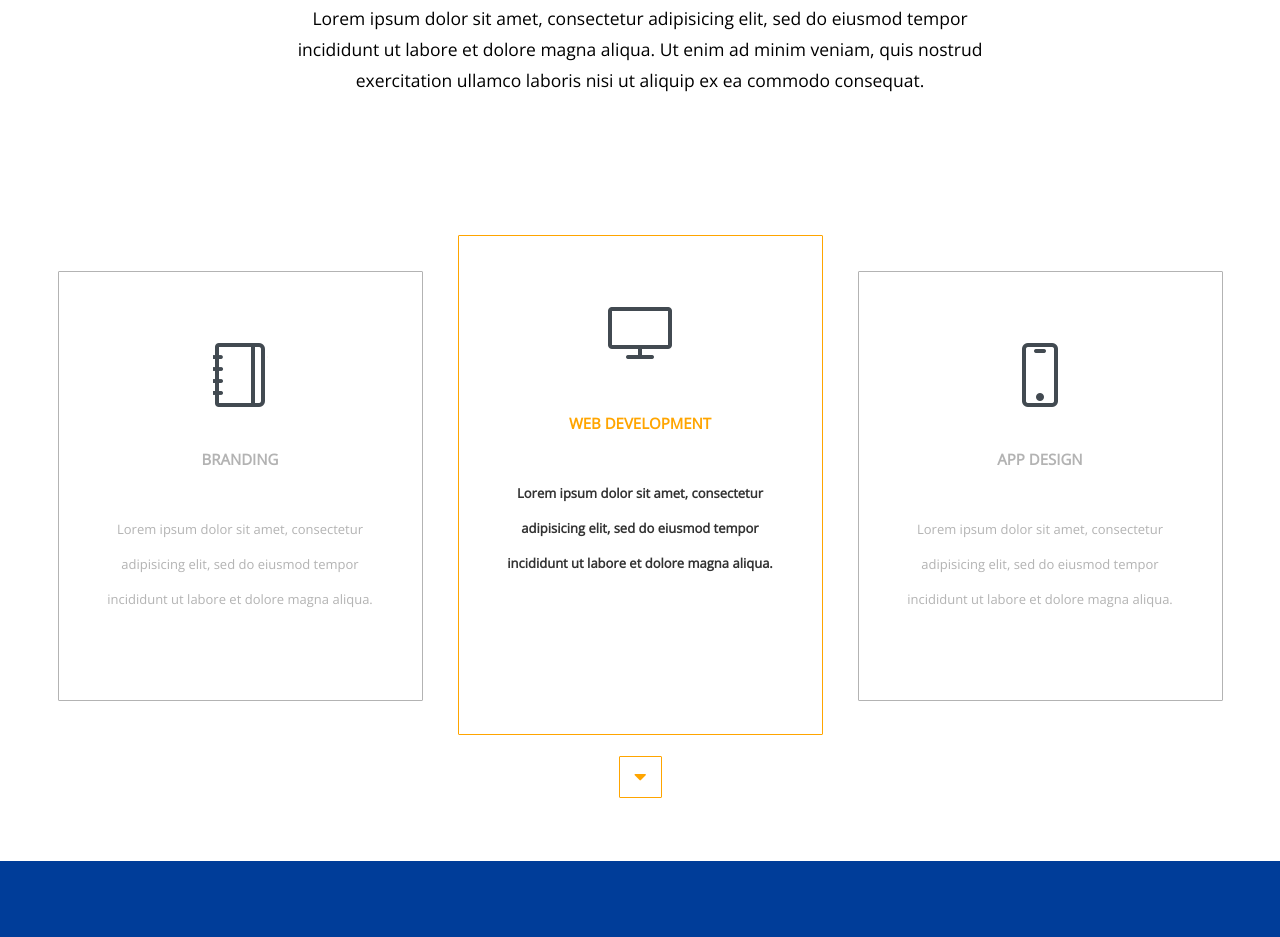
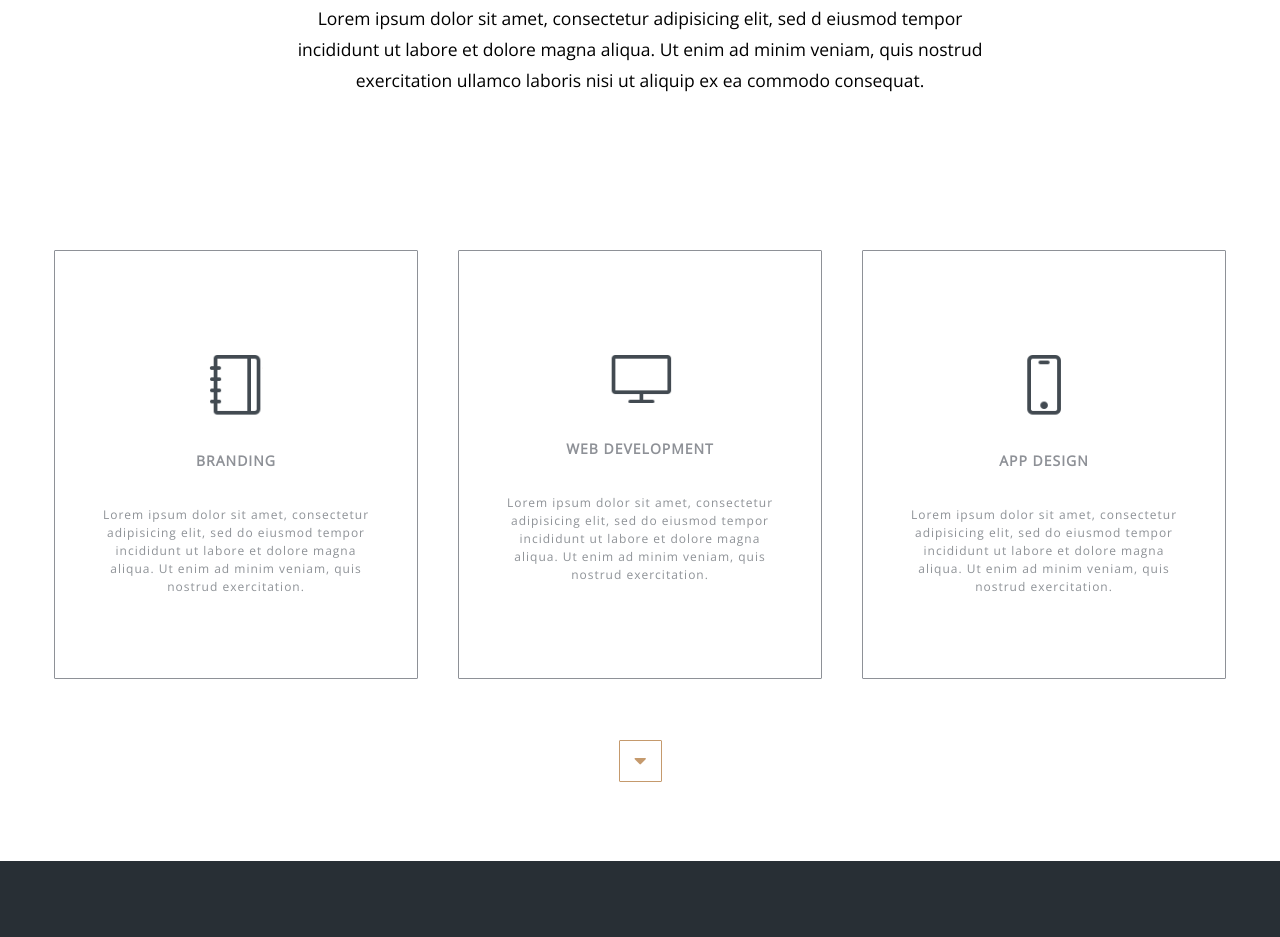
Before and after one commit to juan-apa/Entrega-Bios, a plain HTML site: page index.html in a window 1280 px wide. Shown: the part 1821-2758 px from the top of the page. Drawn offline with nearby package versions, Linux system fonts and the light colour scheme; a web font is replaced by a local one.

Commit message:
Fixed section: cuatro
Fixed section: cuatro
Fixed menu button not hiding
Started section: seis

```diff
--- a/TODO.txt
+++ b/TODO.txt
@@ -1,3 +1,3 @@
 1. Fix side-menu
 2. Fix side-menu open button in js file
-3. Fix boxes in .cuatro, align sprite image, use the resize function in js instead
+3. DONE - Fix boxes in .cuatro, align sprite image, use the resize function in js instead
--- a/css/styles.css
+++ b/css/styles.css
@@ -345,11 +345,11 @@ footer {
 }
 
 .displayNone{
-  display: none;
+  display: none!important;
 }
 
 .displayBlock{
-  display: block;
+  display: block!important;
 }
 
 .txt_center {
@@ -490,11 +490,12 @@ article{
 
 .linea{
   border-top: solid;
-  border-color: orange;
+  border-color: rgb(197, 154, 109);
   border-width: 1px;
   width: 40px;
   height: 1px;
   margin-bottom: 40px;
+  display: inline-block;
 }
 
 .uno article div{
@@ -512,282 +513,410 @@ article{
   line-height: 1.2em;
 }
 
+
+/*Clases auxiliares*/
 .flecha_w{
   font-size: 2em;
   color: rgb(255, 255, 255);
   padding: 0.5em 0.75em 0.5em 0.75em;
 }
-
 .flecha_o{
   font-size: 2em;
-  color: orange;
+  color: rgb(197, 154, 109);
   padding: 0.5em 0.75em 0.5em 0.75em;
   width: 43px;
   display: inline-block;
 }
-
 .recuadro_w{
   border-color: #fff;
   border-width: 2px;
   border-style: solid;
   border-radius: 3px;
 }
-
 .recuadro_o{
-  border-color: orange;
+  border-color: rgb(197, 154, 109);
   border-width: 1px;
   border-style: solid;
   border-radius: 1px;
 }
-
 .recuadro_b{
   border-color: #000;
   border-width: 1px;
   border-style: solid;
   border-radius: 1px;
 }
-
 .recuadro_g{
-  border-color: #b3b3b3;
+  border-color: rgb(142, 145, 151);;
   border-width: 1px;
   border-style: solid;
   border-radius: 1px;
 }
+.inline-block{
+  /*Alignment*/
+  display: inline-block;
+}
 
+
+/*Seccion: dos*/
 .dos{
+  /*Paddings*/
   padding-top: 93px;
   padding-bottom: 30px;
 }
-
 .dos article{
+  /*Alignment*/
   text-align: center;
 }
-
 .dos article div{
+  /*Alignment*/
   display: inline-block;
 }
+.dos_titulo{
+  /*Dimensions*/
+  width: auto;
+  height: auto;
 
-.dos_titulo{
+  /*Text*/
   color: #000;
   font-size: 3em;
   line-height: 1.5em;
   font-family: 'Open Sans', sans-serif;
-  width: auto;
-  height: auto;
+
+  /*Paddings*/
   padding: 0 2em 1em 2em;
 }
+.dos_text{
+  /*Dimensions*/
+  height: 93px;
+  width: auto;
+  max-width: 740px;
 
-.dos_text{
+  /*Text*/
   font-size: 1.75em;
   line-height: 1.75em;
   font-family: 'Open Sans', sans-serif;
   color: #000000;
-  height: 93px;
-  width: auto;
-  max-width: 740px;
   text-align: center;
+
+  /*Margins*/
   margin-bottom: 50px;
 }
 
+
+/*Seccion: tres*/
 .tres{
+  /*Dimensions*/
+  width: 100%;
+  height: auto;
+}
+.tres article{
+  /*Dimensions*/
+  width: 100%;
+  height: auto;
+}
+.tres .boton_play{
+  /*Dimensions*/
+  width: 100%;
+  height: 100%;
+
+  /*Alignment*/
+  display: table;
+  position: absolute;
+
+  /*Text*/
+  text-align: center;
+}
+.tres .boton_play i{
+  /*Alignment*/
+  display: table-cell;
+  vertical-align: middle;
+}
+.tres article figure{
+  /*Dimensions*/
+  width: 100%;
+  height: auto;
+}
+.tres article figure img{
+  /*Dimensions*/
   width: 100%;
   height: auto;
 }
 
-.tres article{
-  width: 100%;
-  height: auto;
-}
-
-.tres .boton_play{
-  width: 100%;
-  height: 100%;
-  display: table;
-  text-align: center;
-  position: absolute;
-}
-
-.tres .boton_play i{
-  display: table-cell;
-  vertical-align: middle;
-}
-
-.tres article figure{
-  width: 100%;
-  height: auto;
-}
-
-.tres article figure img{
-  width: 100%;
-  height: auto;
-}
-
-.inline-block{
-  display: inline-block;
-}
-
+/*Seccion: cuatro*/
 .cuatro{
+  /*Dimensions*/
   width: 100%;
   height: 1100px;
 }
-
 .cuatro article{
+  /*Dimensions*/
   width: 100%;
   height: auto;
+
+  /*Text*/
   text-align: center;
+
+  /*Alignment*/
   padding-top: 125px;
+}
+.cuatro_text{
+  /*Dimensions*/
+  width: 720px;
 
-}
-
-.cuatro_text{
-  width: 720px;
-  display: inline-block;
+  /*Text*/
   font-size: 1.75em;
   line-height: 1.75em;
   font-family: 'Open Sans', sans-serif;
   color: #000000;
-  margin-bottom: 140px;
+
+  /*Margins*/
+  margin-bottom: 135px;
+
+  /*Misc.*/
+  display: inline-block;
+}
+.cuatro article .cuadradosDeInfo{
+  /*Dimensions*/
+  width: auto;
+  height: auto;
+
+  /*Margins*/
+  margin-bottom: 40px;
+
+  /*Misc.*/
+  list-style: none;
+  display: inline-block;
+}
+.cuatro article .cuatro_titulo{
+  /*Dimensions*/
+  width: auto;
+  height: auto;
+
+  /*Text*/
+  color: #000;
+  font-size: 3em;
+  line-height: 1.5em;
+  font-family: 'Open Sans', sans-serif;
+
+  /*Paddings*/
+  padding: 0 2em 1em 2em;
+
+  /*Misc*/
+  display: inline-block;
+}
+.cuatro article .cuadradosDeInfo li{
+  /*li dimensions*/
+  height: 429px;
+  width: 364px;
+
+  /*Paddings*/
+  padding-top: 100px;
+  padding-left: 40px;
+  padding-right: 40px;
+  padding-bottom: 85px;
+
+  /*Margins*/
+  margin-left: 20px;
+  margin-right: 20px;
+  margin-bottom: 20px;
+  margin-top: 20px;
+
+  /*Borders*/
+  border-color: rgb(142, 145, 151);
+  border-width: 1px;
+  border-style: solid;
+  border-radius: 1px;
+
+  /*Position*/
+  float: left;
+
+  /*Animations*/
+  transition:all 0.3s ease-in-out;
+}
+.cuatro article .cuadradosDeInfo li h1{
+  /*Margins*/
+  margin-top: 40px;
+  margin-bottom: 40px;
+
+  /*Text*/
+  color: rgb(142, 145, 151);
+  font-size: 14px;
+  letter-spacing: 1px;
+  font-family: 'Open Sans', sans-serif;
+
+  /*Animations*/
+  transition:all 0.3s ease-in-out;
+}
+.cuatro article .cuadradosDeInfo li p{
+  /*Dimensions*/
+  width: 100%;
+  height: 100%;
+
+  /*Text*/
+  text-align: center;
+  font-size: 12px;
+  letter-spacing: 1px;
+  color: rgb(142, 146, 151);
+  font-family: 'Open Sans', sans-serif;
+  line-height: 18px;
+
+  /*Animations*/
+  transition:all 0.3s ease-in-out;
 }
 
-.cuatro article .cuadrados{
-  width: auto;
-  max-width: 1170px;
-  height: 510px;
+/*main sprites figure dimensions*/
+.cuatro article .cuadradosDeInfo li figure{
+  height: 64px;
   display: inline-block;
-  margin-bottom: 10px;
+  overflow: hidden;
+}
+.cuatro article .cuadradosDeInfo li #sprite1{
+  width: 54px;
+}
+.cuatro article .cuadradosDeInfo li #sprite2{
+  width: 64px;
+  height: 52px;
+}
+.cuatro article .cuadradosDeInfo li #sprite3{
+  width: 36px;
 }
 
-.cuatro article .cuadrados .cuad{
-  width: 365px;
-  height: 430px;
-  float: left;
+/*main sprites img positions*/
+.cuatro article .cuadradosDeInfo li figure img{
+  height: 152%;
+  width: auto;
+  position: relative;
+  bottom: 25px;
+}
+.cuatro article .cuadradosDeInfo li #sprite1 img{}
+.cuatro article .cuadradosDeInfo li #sprite2 img{
+  height: 186%;
+  left: -105px;
+}
+.cuatro article .cuadradosDeInfo li #sprite3 img{
+  left: -236px;
+}
+
+/*Hover on li*/
+.cuatro article .cuadradosDeInfo li:hover{
+  transform: scale(1.2);
+  border-color: rgb(197, 154, 109);
+  font-weight: bold;
+}
+.cuatro article .cuadradosDeInfo li:hover h1{
+  color: rgb(197, 154, 109);
+}
+.cuatro article .cuadradosDeInfo li:hover p{
+  font-weight: bold;
+}
+.cuatro article .cuadradosDeInfo li:hover #sprite1 img{
+  left: -54px;
+}
+.cuatro article .cuadradosDeInfo li:hover #sprite2 img{
+  left: -169px;
+}
+.cuatro article .cuadradosDeInfo li:hover #sprite3 img{
+  left: -275px;
+}
+
+
+/*Seccion: cinco*/
+.cinco{
+  /*Dimensions*/
+  width: 100%;
+  height: 200px;
+
+  /*Text*/
+  font-family: 'Open Sans', sans-serif;
+
+  /*Misc.*/
+  background-color: rgb(40, 47, 53);
+}
+.cinco article{
+  /*Dimensions*/
+  width: 100%;
+  height: 100%;
+
+  /*Alignment*/
+  display: table;
+  vertical-align: middle;
+}
+.cinco article div{
+  /*Dimensions*/
+  width: auto;
+  height: auto;
+
+  /*Alignment*/
+  display: table-cell;
+  vertical-align: middle;
+
+  /*Text*/
+  text-align: center;
+}
+.cinco article div a{
+  /*Alignment*/
+  display: inline-block;
+
+  /*Text*/
+  color: #b3b3b3;
+  letter-spacing: 4px;
+
+  /*Paddgin*/
+  padding: 15px 15px 15px 15px;
+}
+
+
+/*Seccion: seis*/
+.seis{
+  /*Dimensions*/
+  height: auto;
+  width: 100%;
+}
+.seis article{
+  /*Dimensions*/
+  width: 100%;
+  height: auto;
+
+  /*Padding*/
+  padding-top:140px;
+
+  /*Text*/
   text-align: center;
   font-family: 'Open Sans', sans-serif;
-  line-height: 35px;
-  font-size: 13px;
-  padding: 40px 35px 0 35px
 }
+.seis article h1{
+  /*Alignment*/
+  display: inline-block;
 
-.cuatro article .cuadrados .cuad h1{
-  font-size: 15px;
+  /*Text*/
+  font-size: 20px;
+  color: rgb(66, 74, 81);
+  text-align: center;
+
+  /*Margins*/
+  margin-bottom: 53px;
 }
+.seis article p{
+  /*Dimensions*/
+  width: 720px;
 
-.cuad{
-  float: left;
-}
-.cuadrados .prim figure:hover img{
-  transform: translateX(-68px);
-}
+  /*Alignment*/
+  display: inline-block;
 
-.cuadrados .sec figure:hover img{
-  transform: translateX(-57px);
-}
+  /*Text*/
+  font-size: 1.75em;
+  color: rgb(66, 74, 81);
+  line-height: 1.75em;
+  letter-spacing: 1px;
 
-.cuatro .article .cuadrados .prim
-
-.cuatro article .cuadrados .img_tres:hover figure img{
-  transform: translateX(-43px);
-}
-
-.prim{
-  width: 365px;
-  height: 500px!important;
-  margin-left: 35px;
-  margin-right: 35px;
-  font-weight: bold;
-}
-
-.prim h1{
-  color: orange;
-}
-
-.sec{
-  margin-top: 36px;
-  color: #b3b3b3;
+  /*Margins*/
+  margin-bottom: 120px;
 }
 
 
 
-.cuatro article .cuadrados .img_uno figure{
-  width: 55px;
-  max-width: 55px;
-}
-.cuatro article .cuadrados .img_dos figure{
-  width: 64px;
-}
-
-.cuatro article .cuadrados .img_tres figure{
-  width:50px;
-}
 
 
-.cuatro article .cuadrados .img_uno figure img{
-  left: -3px;
-}
-.cuatro article .cuadrados .img_dos figure img{
-  left: -117px;
-}
-.cuatro article .cuadrados .img_tres figure img{
-  left: -250px;
-}
-
-.cuatro article .cuadrados .cuad figure{
-  display: inline-block;
-  width: 64px;
-  overflow: hidden;
-}
-.cuatro article .cuadrados .cuad:last-child figure{
-  width: 45px;
-}
-
-.cuatro article .cuadrados .cuad figure img{
-  height: auto;
-  width: auto;
-  position: relative;
-  /*image-resolution: from-image;*/
-}
-
-
-.cuatro article .cuatro_titulo{
-  display: inline-block;
-  color: #000;
-  font-size: 3em;
-  line-height: 1.5em;
-  font-family: 'Open Sans', sans-serif;
-  width: auto;
-  height: auto;
-  padding: 0 2em 1em 2em;
-}
-
-.cinco{
-  width: 100%;
-  height: 200px;
-  background-color: #003d99;
-  font-family: 'Open Sans', sans-serif;
-
-}
-
-.cinco article{
-  display: table;
-  vertical-align: middle;
-  width: 100%;
-  height: 100%;
-}
-
-.cinco article div{
-  display: table-cell;
-  vertical-align: middle;
-  width: auto;
-  height: auto;
-  text-align: center;
-}
-
-.cinco article div a{
-  color: #b3b3b3;
-  letter-spacing: 4px;
-  display: inline-block;
-  padding: 15px 15px 15px 15px;
-}
 
 
     section,
--- a/index.html
+++ b/index.html
@@ -23,10 +23,10 @@
           <header>
             <div class="center">
               <a class="open_menu" href="#">
-                <span class="fa fa-bars">
+                <span class="fa fa-bars displayBlock">
 
                 </span>
-                <span class="fa fa-times">
+                <span class="fa fa-times displayNone">
 
                 </span>
               </a>
@@ -118,32 +118,49 @@
                </div>
                <br>
                <div class="cuatro_text">
-                Lorem ipsum dolor sit amet, consectetur adipisicing elit, sed do eiusmod tempor incididunt ut labore et dolore magna aliqua. Ut enim ad minim veniam, quis nostrud exercitation ullamco laboris nisi ut aliquip ex ea commodo consequat.
+                Lorem ipsum dolor sit amet, consectetur adipisicing elit, sed d
+                eiusmod tempor incididunt ut labore et dolore magna aliqua.
+                Ut enim ad minim veniam, quis nostrud exercitation ullamco
+                laboris nisi ut aliquip ex ea commodo consequat.
                </div>
                <br>
-               <div class="cuadrados">
-                 <div class="recuadro_g cuad sec img_uno">
-                   <figure><img src="images/main_sprite.png" alt="" /></figure>
-                   <h1 class="cuad_h_sec">BRANDING</h1>
-                   <br>
-                   Lorem ipsum dolor sit amet, consectetur adipisicing elit, sed do eiusmod tempor incididunt ut labore et dolore magna aliqua.
 
-                 </div>
-                 <div class="recuadro_o cuad prim img_dos">
-                   <figure><img src="images/main_sprite.png" alt="" /></figure>
-                   <h1 class="cuad_h_prim">WEB DEVELOPMENT</h1>
-                   <br>
-                   Lorem ipsum dolor sit amet, consectetur adipisicing elit, sed do eiusmod tempor incididunt ut labore et dolore magna aliqua.
+               <ul class="cuadradosDeInfo">
+                <li>
+                  <figure class="sprite" id="sprite1">
+                    <img src="images/main_sprite.png" alt="" />
+                  </figure>
+                  <h1>BRANDING</h1>
+                  <p>
+                    Lorem ipsum dolor sit amet, consectetur adipisicing elit, sed
+                    do eiusmod tempor incididunt ut labore et dolore magna aliqua.
+                    Ut enim ad minim veniam, quis nostrud exercitation.
+                  </p>
+                </li>
+                <li>
+                  <figure class="sprite" id="sprite2">
+                    <img src="images/main_sprite.png" alt="" />
+                  </figure>
+                  <h1>WEB DEVELOPMENT</h1>
+                  <p>
+                    Lorem ipsum dolor sit amet, consectetur adipisicing elit, sed
+                    do eiusmod tempor incididunt ut labore et dolore magna aliqua.
+                    Ut enim ad minim veniam, quis nostrud exercitation.
+                  </p>
+                </li>
+                <li>
+                  <figure class="sprite" id="sprite3">
+                    <img src="images/main_sprite.png" alt="" />
+                  </figure>
+                  <h1>APP DESIGN</h1>
+                  <p>
+                    Lorem ipsum dolor sit amet, consectetur adipisicing elit, sed
+                    do eiusmod tempor incididunt ut labore et dolore magna aliqua.
+                    Ut enim ad minim veniam, quis nostrud exercitation.
+                  </p>
+                </li>
+               </ul>
 
-                 </div>
-                 <div class="recuadro_g cuad sec img_tres">
-                   <figure><img src="images/main_sprite.png" alt="" /></figure>
-                   <h1 class="cuad_h_sec">APP DESIGN</h1>
-                   <br>
-                   Lorem ipsum dolor sit amet, consectetur adipisicing elit, sed do eiusmod tempor incididunt ut labore et dolore magna aliqua.
-
-                 </div>
-               </div>
                <br>
                <a href="#" class="flecha_o recuadro_o"><i class="fa fa-caret-down" aria-hidden="true"></i></a>
              </article>
@@ -155,9 +172,25 @@
                </div>
              </article>
            </section>
-           <section class="">
+           <section class="seis">
              <article>
-
+               <h1>OUR LATEST PROJECTS</h1>
+               <br>
+               <div class="linea"></div>
+               <br>
+               <p>
+                 Lorem ipsum dolor sit amet, consectetur adipisicing elit, sed
+                 do eiusmod tempor incididunt ut labore et dolore magna aliqua.
+                 Ut enim ad minim veniam, quis nostrud exercitation ullamco
+                 laboris nisi ut aliquip ex ea commodo consequat.
+               </p>
+               <figure>
+                 <img src="images/bg3.jpg" alt="" />
+               </figure>
+               <br>
+               <a href="#"> MORE ON BEHANCE</a>
+               <br>
+               <a href="#" class="flecha_w recuadro_o"><i class="fa fa-caret-down" aria-hidden="true"></i></a>
              </article>
            </section>
         </main>
```
Also changed, not shown: 1 other file.
